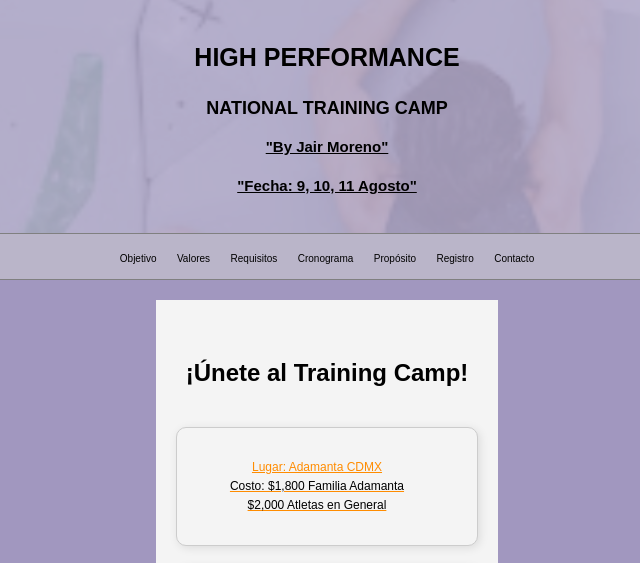
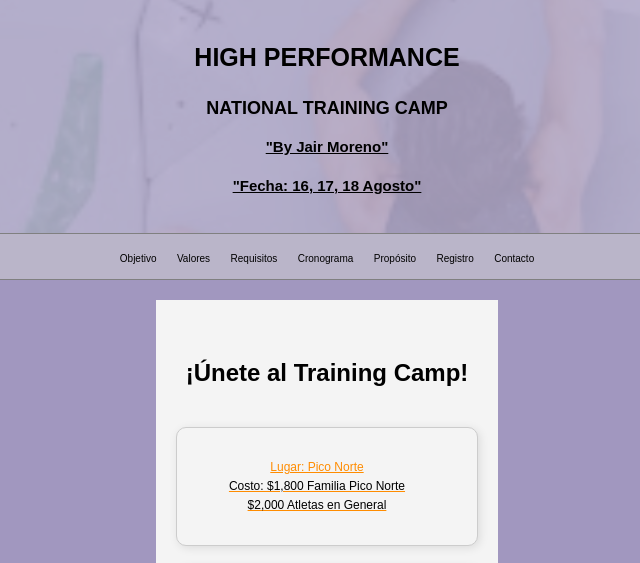
Before and after one commit to jairmorenom/PICONORTE, a plain HTML site: page index.html in a window 1280 px wide. Shown: the top 563 px of the page, 313-953 px from the left. Drawn offline with Linux system fonts and the light colour scheme.

Commit message:
Update index.html

```diff
--- a/index.html
+++ b/index.html
@@ -206,7 +206,7 @@
         <h1 style="font-weight: bold; font-size: 25px; color: black;">HIGH PERFORMANCE</h1>
         <h1 style="font-weight: bold; font-size: 18px; color: black;">NATIONAL TRAINING CAMP</h1>
         <h2 style="font-weight: bold; font-size: 15px; color: black;text-decoration: underline;">"By Jair Moreno"</h2>
-        <h3 style="font-weight: bold; font-size: 15px; color: black; text-decoration: underline;">"Fecha: 9, 10, 11 Agosto"</3>
+        <h3 style="font-weight: bold; font-size: 15px; color: black; text-decoration: underline;">"Fecha: 16, 17, 18 Agosto"</3>
 
     </div>
 </header>
@@ -275,8 +275,8 @@
             <p style="text-align: center;"><strong>¡Únete al Training Camp!</strong></p>
             <div class="highlight-box">
                     <p style="text-align: center; color: darkorange; text-decoration: underline; font-size: 12px;">
-    Lugar: Adamanta CDMX<br>
-    <span style="color: black;">Costo: $1,800 Familia Adamanta<BR>$2,000 Atletas en General<BR></span>
+    Lugar: Pico Norte<br>
+    <span style="color: black;">Costo: $1,800 Familia Pico Norte<BR>$2,000 Atletas en General<BR></span>
 </p>
 
                 </p>
@@ -384,7 +384,7 @@
 
                                      <div style="padding: 5px; text-align: center;">
                    <p style="font-size: 20px; margin-top: 0; text-decoration: underline;">
-    <span>📍</span> Pico Norte / San Pedro
+    <span>📍</span> Pico Norte / Nuevo Sur
 </p>
 
 
```
